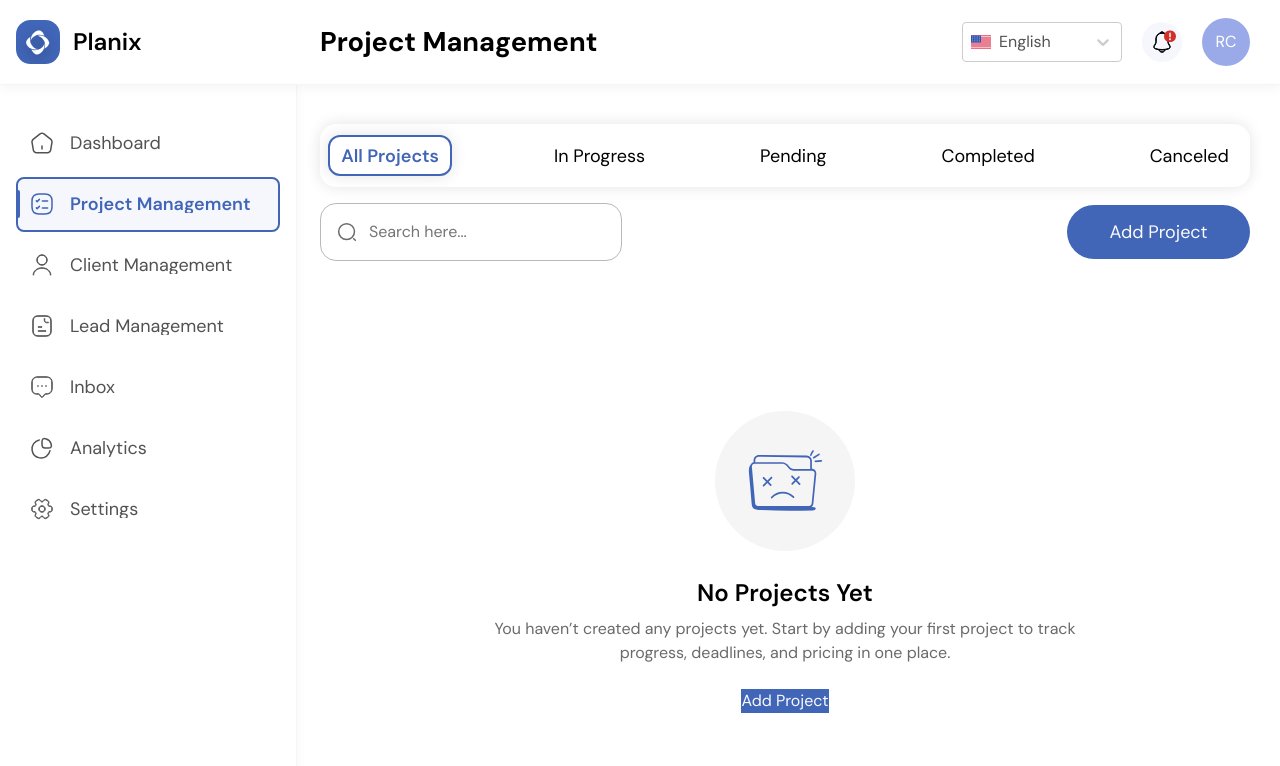
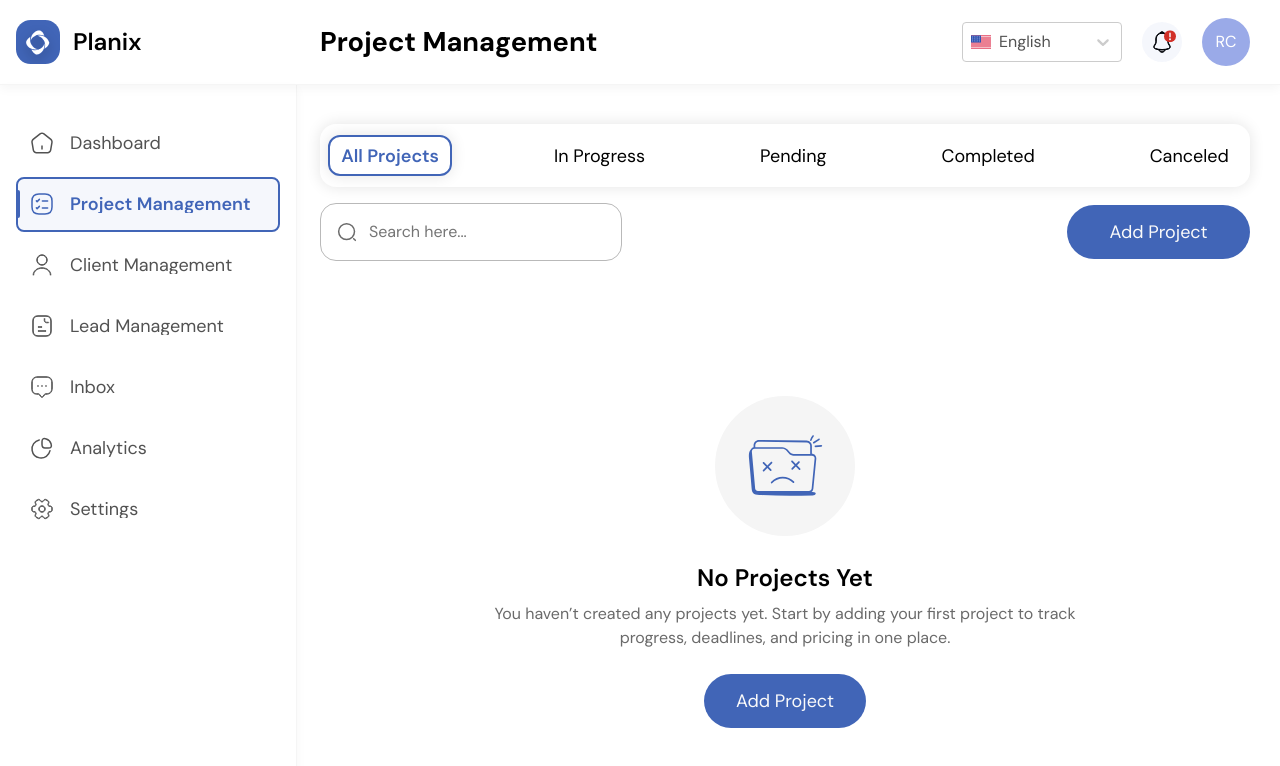
Before and after one commit to Roman-Chaban/planix-app, a Next.js app: page /en/project-management in a window 1280 px wide. Shown: the top 766 px of the page. Built offline with nearby package versions, Linux system fonts and the light colour scheme.

Commit message:
Refactor: update button props with type, size, shape, variant

```diff
--- a/src/widgets/projects-empty/ui/ProjectsEmpty.tsx
+++ b/src/widgets/projects-empty/ui/ProjectsEmpty.tsx
@@ -4,12 +4,24 @@ import { useTranslation } from 'react-i18next';
 
 import { useProjectToolbar } from '@/widgets/projects-toolbar/lib/useProjectToolbar';
 import { Box, ProjectButton, Typography } from '@/shared/ui';
+import {
+  BUTTON_SHAPES,
+  BUTTON_SIZES,
+  BUTTON_TYPES,
+  BUTTON_VARIANTS,
+} from '@/shared/ui/button/model/constants';
 import { NoProjectsIcon } from '@/shared/ui/icons';
 
 import styles from './ProjectsEmpty.module.scss';
 
+const { BUTTON } = BUTTON_TYPES;
+const { ROUNDED } = BUTTON_SHAPES;
+const { DEFAULT } = BUTTON_VARIANTS;
+const { LARGE } = BUTTON_SIZES;
+
 export const ProjectsEmpty = () => {
   const { t } = useTranslation('projectsEmpty');
+
   const { handleCreateProject } = useProjectToolbar();
 
   return (
@@ -26,7 +38,13 @@ export const ProjectsEmpty = () => {
           {t('subtitle')}
         </Typography>
 
-        <ProjectButton onClick={handleCreateProject} />
+        <ProjectButton
+          type={BUTTON}
+          shape={ROUNDED}
+          variant={DEFAULT}
+          size={LARGE}
+          onClick={handleCreateProject}
+        />
       </Box>
     </Box>
   );
```
